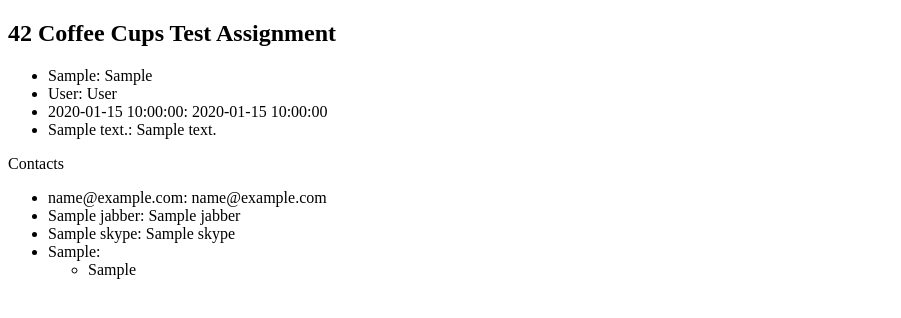
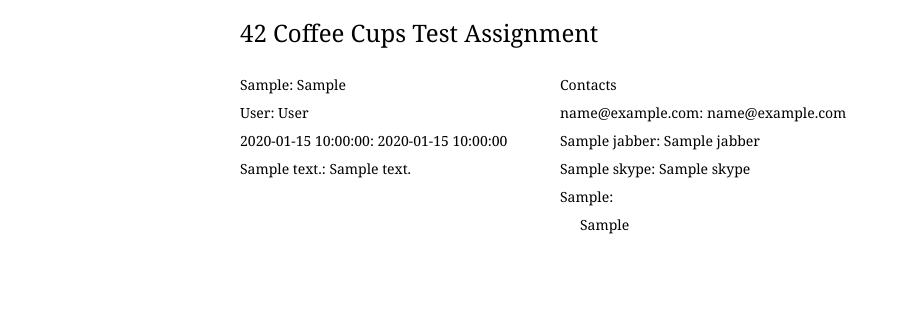
Before and after one commit to crazyface/42-sorokin-test, a Python web app: template sorokin_test/templates/contact/person_detail.html in a window 1280 px wide. Shown: the top 318 px of the page, without its empty margins (0-901 px from the left). Run offline with Jinja, Linux system fonts and the light colour scheme; the template is opened without the code that fills it: most values are stand-ins (such as "Sample title", 1, 10 or a date in 2020).

Commit message:
ticket:1 add css styles

```diff
--- /dev/null
+++ b/sorokin_test/media/css/index.css
@@ -0,0 +1,30 @@
+html, body {
+  width: 100%;
+  margin: 0;
+  padding: 0;
+  font-family: Georgia, serif; }
+  html h2, body h2 {
+    line-height: 26px;
+    font-weight: normal; }
+
+#content {
+  width: 800px;
+  margin: 0 auto; }
+  #content ul {
+    font-size: 14px;
+    line-height: 18px;
+    padding: 0;
+    margin: 0;
+    list-style: none;
+    width: 300px;
+    margin-right: 20px; }
+    #content ul li {
+      margin: 10px 0; }
+    #content ul ul {
+      padding-left: 20px; }
+
+.left {
+  float: left; }
+
+.right {
+  float: right; }
--- a/sorokin_test/settings.py
+++ b/sorokin_test/settings.py
@@ -48,12 +48,12 @@ USE_L10N = True
 
 # Absolute filesystem path to the directory that will hold user-uploaded files.
 # Example: "/home/media/media.lawrence.com/media/"
-MEDIA_ROOT = ''
+MEDIA_ROOT = os.path.join(ROOT_DIR, 'media')
 
 # URL that handles the media served from MEDIA_ROOT. Make sure to use a
 # trailing slash.
 # Examples: "http://media.lawrence.com/media/", "http://example.com/media/"
-MEDIA_URL = ''
+MEDIA_URL = '/media/'
 
 # Absolute path to the directory static files should be collected to.
 # Don't put anything in this directory yourself; store your static files
--- a/sorokin_test/templates/base.html
+++ b/sorokin_test/templates/base.html
@@ -2,11 +2,14 @@
 <html xmlns="http://www.w3.org/1999/xhtml" xml:lang="ru" lang="ru">
     <head>
         <title>{% block title %}{% endblock %}</title>
+        <link href="{{ MEDIA_URL }}css/index.css" type="text/css" media="all" rel="stylesheet">
         {% block extrahead %}{% endblock %}
     </head>
     <body>
-    	<h2>42 Coffee Cups Test Assignment</h2>
-    	{% block content %}
-    	{% endblock %}
+    	<div id='content'>
+	    	<h2>42 Coffee Cups Test Assignment</h2>
+	    	{% block content %}
+	    	{% endblock %}
+    	</div>
     </body>
 </html>
--- a/sorokin_test/templates/contact/person_detail.html
+++ b/sorokin_test/templates/contact/person_detail.html
@@ -1,7 +1,7 @@
 {% extends 'base.html' %}
 
 {% block content %}
-	<ul>
+	<ul class='left'>
 		<li>
 			{{ person.field_labels.first_name }}: {{ person.first_name }}
 		</li>
@@ -15,8 +15,8 @@
 			{{ person.field_labels.bio }}: {{ person.bio }}
 		</li>
 	</ul>
-	Contacts
-	<ul>
+	<ul class='left'>
+		<li>Contacts</li>
 		<li>
 			{{ person.field_labels.email }}: {{ person.email }}
 		</li>
```
Also changed, not shown: sorokin_test/initial_data.json (added, +16 -0 lines), sorokin_test/urls.py (+9 -0 lines), 1 other file.
